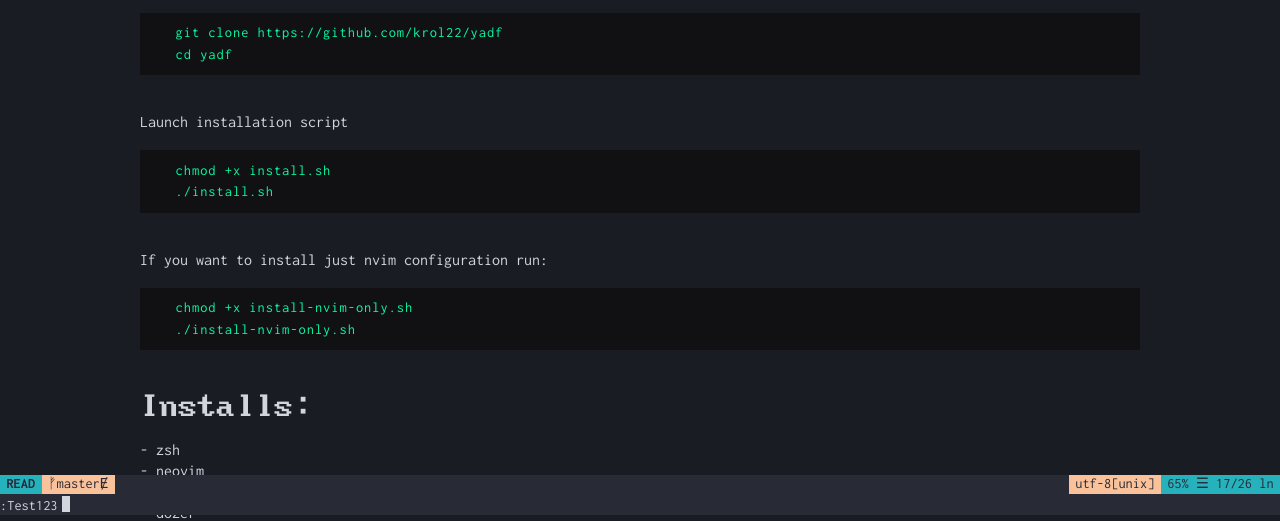
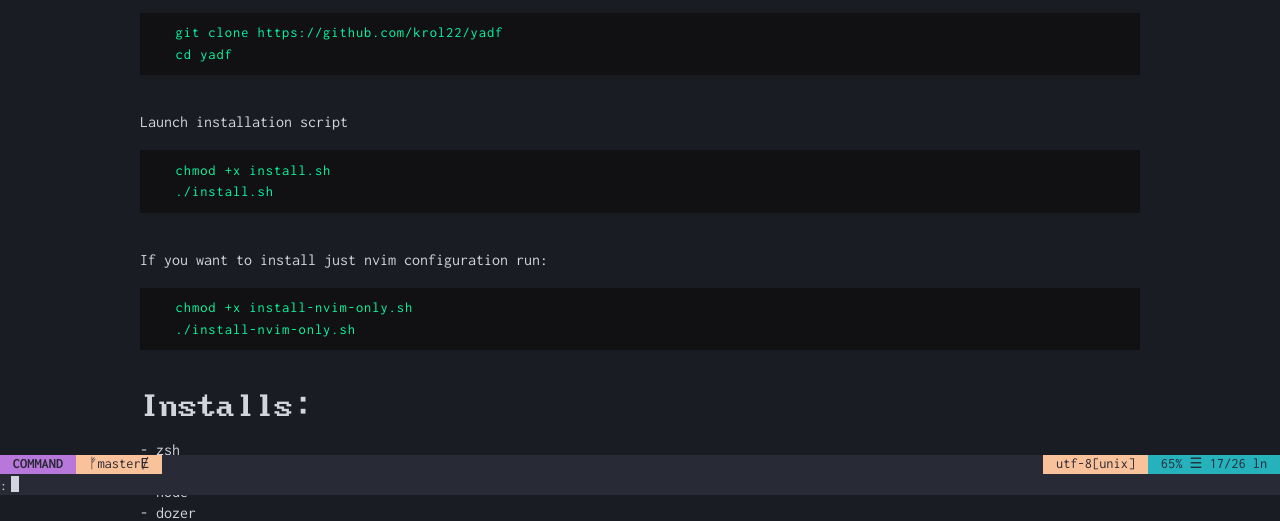
Before and after one commit to Krol22/ktorun-blog, a Gatsby site: page /blog/yadf in a window 1280 px wide. Shown: the part 305-826 px from the top of the page. Built offline with nearby package versions, Linux system fonts and the light colour scheme; Gatsby itself is replaced by a stand-in of ours; some packages are replaced by stand-ins of ours; code samples lack their colours.

Commit message:
Adding easter egg

```diff
--- a/src/components/EasterEgg.js
+++ b/src/components/EasterEgg.js
@@ -1,12 +1,82 @@
-import React from "react";
+import React, { useState, useEffect, useRef } from "react";
+
+const modes = [
+  {
+    text: "READ",
+    class: "footer__mode--read",
+  },
+  {
+    text: "COMMAND",
+    class: "footer__mode--command",
+  },
+]
 
 const EasterEgg = () => {
+  const [ mode, setMode ] = useState(1);
+  const [ command, setCommand ] = useState("");
+  const inputRef = useRef();
+
+  const onKeyDown = (event) => {
+    switch (mode) {
+      case 1: {
+        if (event.keyCode === 27) {
+          setMode(0);
+        }
+
+        if (event.keyCode === 13) {
+          setMode(0);
+          setCommand("");
+        }
+        break;
+      }
+    }
+  };
+
+  const onKeyPress = (event) => {
+    switch(mode) {
+      case 0:
+        if (event.shiftKey && event.keyCode === 58) {
+          setMode(1);
+        }
+        break;
+      case 1:
+        break;
+    }
+  };
+
+  useEffect(() => {
+    switch (mode) {
+      case 0:
+        inputRef.current.blur();
+        break;
+      case 1:
+        inputRef.current.style.width = `0ch`;
+        inputRef.current.focus();
+        break;
+    }
+  }, [mode]);
+
+  const onInputChange = (event) => {
+    setCommand(event.target.value);
+    inputRef.current.style.width = `${event.target.value.length}ch`;
+  };
+
+  useEffect(() => {
+    window.addEventListener("keydown", onKeyDown);
+    window.addEventListener("keypress", onKeyPress);
+
+    return () => {
+      window.removeEventListener("keydown", onKeyDown);
+      window.removeEventListener("keypress", onKeyPress);
+    }
+  }, [mode]);
+
   return (
-    <footer className="footer">
+    <footer className={`footer ${mode !== 0 && "footer--opened"}`}>
       <div className="footer__status">
         <div>
-          <div className="footer__element footer__mode">
-            READ
+          <div className={`footer__element footer__mode ${modes[mode].class}`}>
+            {modes[mode].text}
           </div>
           <div className="footer__element footer__branch">
             ᚠmasterɆ
@@ -21,7 +91,16 @@ const EasterEgg = () => {
           </div>
         </div>
       </div>
-      <div className="footer__command">:Test123</div>
+      <div className="footer__command">
+        :
+        <input
+          className="footer__input"
+          type="text"
+          ref={inputRef}
+          value={command}
+          onChange={onInputChange}
+        />
+      </div>
     </footer>
   );
 };
--- a/src/index.css
+++ b/src/index.css
@@ -283,7 +283,7 @@ article pre code {
 }
 
 .footer__element {
-	padding: 0 0.4rem;
+	padding: 0 0.8rem;
 	color: var(--background-secondary);
 }
 
@@ -296,14 +296,21 @@ article pre code {
 	content: "";
 	width: 8px;
 	height: 16px;
-	margin-left: 4px;
 	background-color: var(--foreground);
 	display: inline-block;
 	transform: translateY(2px);
 }
 
+.footer__mode--read {
+	--background-mode-color: var(--cyan);
+}
+
+.footer__mode--command {
+	--background-mode-color: var(--purple);
+}
+
 .footer__mode {
-	background-color: var(--cyan);
+	background-color: var(--background-mode-color);
 	font-weight: bold;
 }
 
@@ -318,3 +325,13 @@ article pre code {
 .footer__line {
 	background-color: var(--cyan);
 }
+
+.footer__input {
+	border: none;
+	background-color: var(--background-secondary);
+	font-family: inherit;
+	font-size: 0.9rem;
+	outline: none;
+	color: transparent;
+	text-shadow: 0 0 0 var(--foreground);
+}
```
